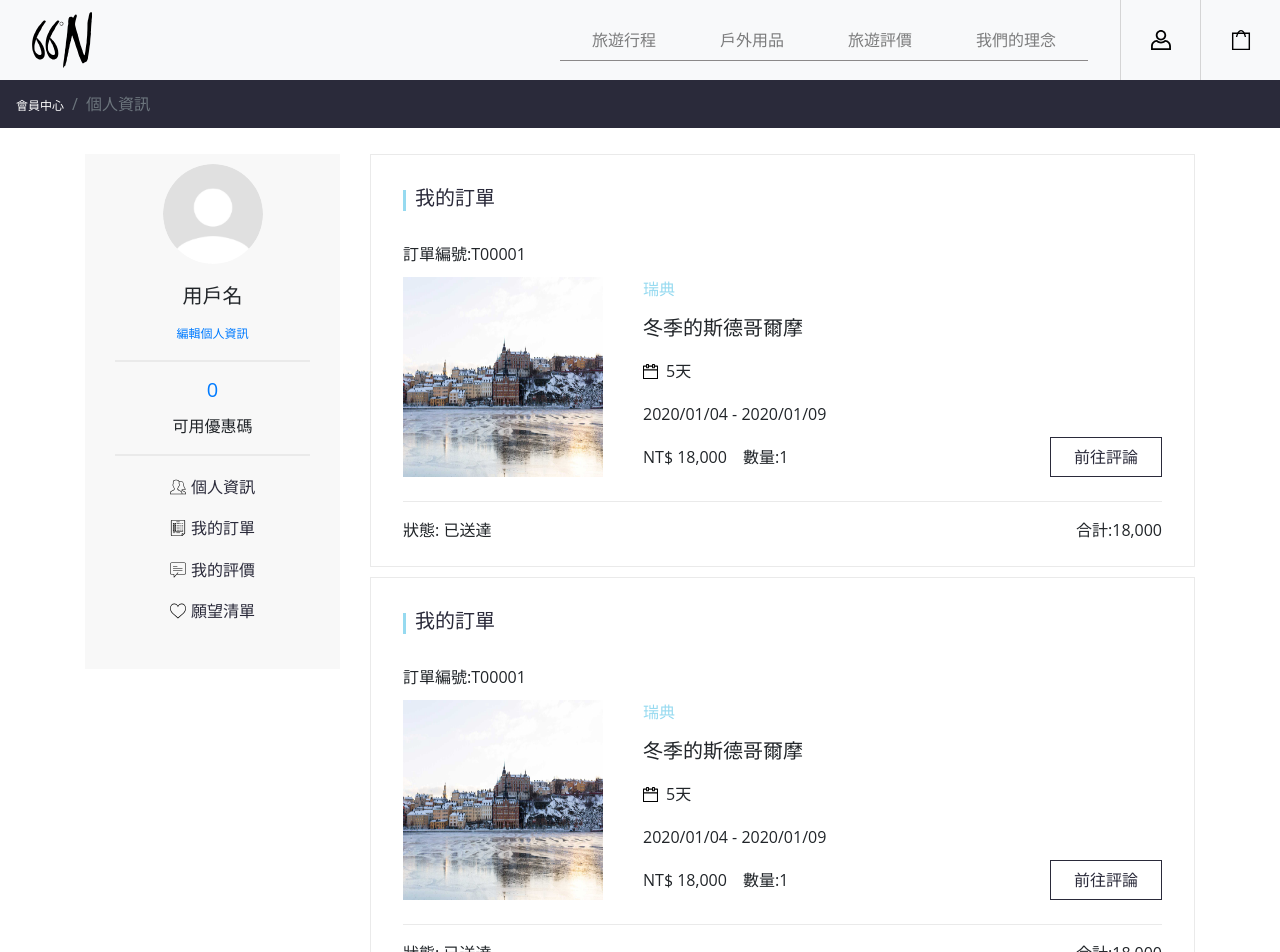
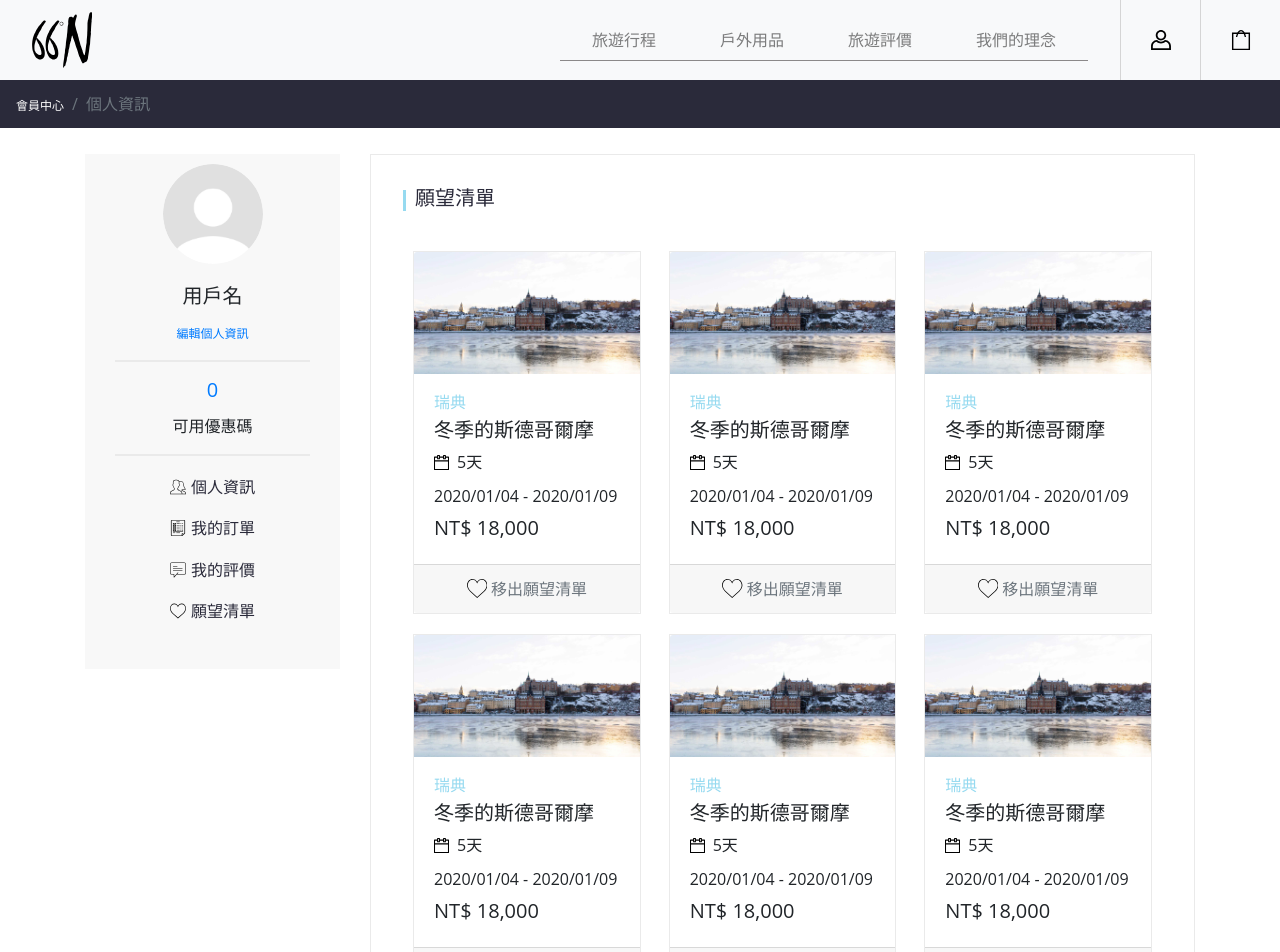
Before and after one commit to T-Bone1902/n66_dev, a React (Create React App) app: page / in a window 1280 px wide. Shown: the top 952 px of the page. Built offline with nearby package versions, Linux system fonts and the light colour scheme.

Commit message:
20191105

```diff
--- a/src/App.js
+++ b/src/App.js
@@ -8,7 +8,7 @@ import NavBar from "./component/NavBar/NavBar";
 import MemberLeftMenu from "./component/member_left_menu/MemberLeftMenu";
 import MemberInfoList from "./component/Member_info_list/MemberInfoList";
 import MemberPassword from "./component/Member_password/MemberPassword";
-import WishList from "./component/Member_wish_list/MemberWishList";
+import MemberWishList from "./component/Member_wish_list/MemberWishList";
 import OrderList from "./component/Member_order_list/MemberOrderList";
 import MemberCommentList from "./component/Member_comment_list/MemberCommentList";
 import CommentFilterBox from "./component/Comment_filter_box/CommentFilterBox";
@@ -16,6 +16,7 @@ import CommentFilterBox from "./component/Comment_filter_box/CommentFilterBox";
 import Comment from "./page/comment/Comment.jsx";
 import DashBoard from "./page/dashboard/DashBoard";
 import Order from "./page/order/Order";
+import WishList from "./page/wishlist/WishList";
 
 import { BrowserRouter as Router, Route } from "react-router-dom";
 
@@ -30,7 +31,7 @@ class App extends Component {
         {/* <MemberLeftMenu /> */}
         {/* <MemberInfoList /> */}
         {/* <MemberPassword /> */}
-        {/* <WishList /> */}
+        {/* <MemberWishList /> */}
         {/* <OrderList /> */}
         {/* <Login /> */}
         {/* <MemberCommentList /> */}
@@ -39,7 +40,8 @@ class App extends Component {
         {/* page */}
         {/* <Comment /> */}
         {/* <DashBoard /> */}
-        <Order />
+        {/* <Order /> */}
+        <WishList />
       </>
     );
   }
--- a/src/component/Member_wish_list/MemberWishList.jsx
+++ b/src/component/Member_wish_list/MemberWishList.jsx
@@ -1,14 +1,12 @@
-import React, { Component } from 'react';
-import { Accordion, Card, Form, Button, Row, Col } from 'react-bootstrap';
+import React, { Component } from "react";
+import { Accordion, Card, Form, Button, Row, Col } from "react-bootstrap";
 import sotckholm from "./img/sotckholm-lhiver-1221 (2).jpg";
 import { ReactComponent as Calendar } from "./img/calendar.svg";
 import { ReactComponent as Like } from "./img/like.svg";
-import './member_wish_list.css'
-
-
+import "./member_wish_list.css";
 
 class WishList extends Component {
-    state = {}
+  state = {};
   render() {
     return (
       <div className="wish-list-container">
@@ -17,28 +15,149 @@ class WishList extends Component {
             <span>願望清單</span>
           </Col>
         </Row>
-                <Row >
+        <Row>
           <Col className="card-container d-flex">
-                        <Card style={{ width: '18rem' }}>
+            <Card className="wish-list-item">
               <Card.Img variant="top" src={sotckholm} />
               <Card.Body className="py-3">
-                                <span style={{ color: '#96daf0' }}>瑞典</span>
+                <span style={{ color: "#96daf0" }}>瑞典</span>
                 <Card.Title className="mt-1 mb-2">冬季的斯德哥爾摩</Card.Title>
                 <div className="d-flex align-items-center mb-2">
                   <Calendar />
                   <span className="ml-2">5天</span>
-                                    <span className="vertical-align-middle product-duration">2020/01/04 - 2020/01/09</span>
+                </div>
+                <div className="mb-2">
+                  <span className="vertical-align-middle product-duration">
+                    2020/01/04 - 2020/01/09
+                  </span>
                 </div>
                 <div>
                   <h5>NT$ 18,000</h5>
                 </div>
               </Card.Body>
-                            <Card.Footer className="text-muted justify-content-center d-flex align-items-center"><Like /><span className="pl-1">移出願望清單</span></Card.Footer>
+              <Card.Footer className="text-muted justify-content-center d-flex align-items-center">
+                <Like />
+                <span className="pl-1">移出願望清單</span>
+              </Card.Footer>
+            </Card>
+            <Card className="wish-list-item">
+              <Card.Img variant="top" src={sotckholm} />
+              <Card.Body className="py-3">
+                <span style={{ color: "#96daf0" }}>瑞典</span>
+                <Card.Title className="mt-1 mb-2">冬季的斯德哥爾摩</Card.Title>
+                <div className="d-flex align-items-center mb-2">
+                  <Calendar />
+                  <span className="ml-2">5天</span>
+                </div>
+                <div className="mb-2">
+                  <span className="vertical-align-middle product-duration">
+                    2020/01/04 - 2020/01/09
+                  </span>
+                </div>
+                <div>
+                  <h5>NT$ 18,000</h5>
+                </div>
+              </Card.Body>
+              <Card.Footer className="text-muted justify-content-center d-flex align-items-center">
+                <Like />
+                <span className="pl-1">移出願望清單</span>
+              </Card.Footer>
+            </Card>
+            <Card className="wish-list-item">
+              <Card.Img variant="top" src={sotckholm} />
+              <Card.Body className="py-3">
+                <span style={{ color: "#96daf0" }}>瑞典</span>
+                <Card.Title className="mt-1 mb-2">冬季的斯德哥爾摩</Card.Title>
+                <div className="d-flex align-items-center mb-2">
+                  <Calendar />
+                  <span className="ml-2">5天</span>
+                </div>
+                <div className="mb-2">
+                  <span className="vertical-align-middle product-duration">
+                    2020/01/04 - 2020/01/09
+                  </span>
+                </div>
+                <div>
+                  <h5>NT$ 18,000</h5>
+                </div>
+              </Card.Body>
+              <Card.Footer className="text-muted justify-content-center d-flex align-items-center">
+                <Like />
+                <span className="pl-1">移出願望清單</span>
+              </Card.Footer>
+            </Card>
+            <Card className="wish-list-item">
+              <Card.Img variant="top" src={sotckholm} />
+              <Card.Body className="py-3">
+                <span style={{ color: "#96daf0" }}>瑞典</span>
+                <Card.Title className="mt-1 mb-2">冬季的斯德哥爾摩</Card.Title>
+                <div className="d-flex align-items-center mb-2">
+                  <Calendar />
+                  <span className="ml-2">5天</span>
+                </div>
+                <div className="mb-2">
+                  <span className="vertical-align-middle product-duration">
+                    2020/01/04 - 2020/01/09
+                  </span>
+                </div>
+                <div>
+                  <h5>NT$ 18,000</h5>
+                </div>
+              </Card.Body>
+              <Card.Footer className="text-muted justify-content-center d-flex align-items-center">
+                <Like />
+                <span className="pl-1">移出願望清單</span>
+              </Card.Footer>
+            </Card>
+            <Card className="wish-list-item">
+              <Card.Img variant="top" src={sotckholm} />
+              <Card.Body className="py-3">
+                <span style={{ color: "#96daf0" }}>瑞典</span>
+                <Card.Title className="mt-1 mb-2">冬季的斯德哥爾摩</Card.Title>
+                <div className="d-flex align-items-center mb-2">
+                  <Calendar />
+                  <span className="ml-2">5天</span>
+                </div>
+                <div className="mb-2">
+                  <span className="vertical-align-middle product-duration">
+                    2020/01/04 - 2020/01/09
+                  </span>
+                </div>
+                <div>
+                  <h5>NT$ 18,000</h5>
+                </div>
+              </Card.Body>
+              <Card.Footer className="text-muted justify-content-center d-flex align-items-center">
+                <Like />
+                <span className="pl-1">移出願望清單</span>
+              </Card.Footer>
+            </Card>
+            <Card className="wish-list-item">
+              <Card.Img variant="top" src={sotckholm} />
+              <Card.Body className="py-3">
+                <span style={{ color: "#96daf0" }}>瑞典</span>
+                <Card.Title className="mt-1 mb-2">冬季的斯德哥爾摩</Card.Title>
+                <div className="d-flex align-items-center mb-2">
+                  <Calendar />
+                  <span className="ml-2">5天</span>
+                </div>
+                <div className="mb-2">
+                  <span className="vertical-align-middle product-duration">
+                    2020/01/04 - 2020/01/09
+                  </span>
+                </div>
+                <div>
+                  <h5>NT$ 18,000</h5>
+                </div>
+              </Card.Body>
+              <Card.Footer className="text-muted justify-content-center d-flex align-items-center">
+                <Like />
+                <span className="pl-1">移出願望清單</span>
+              </Card.Footer>
             </Card>
           </Col>
         </Row>
       </div>
-
     );
   }
 }
--- a/src/component/Member_wish_list/member_wish_list.css
+++ b/src/component/Member_wish_list/member_wish_list.css
@@ -3,9 +3,9 @@
 }
 
 .wish-list-container {
-  border: 1px solid #EAEAEA;
+  border: 1px solid #eaeaea;
   max-width: 960px;
-  margin: auto;
+  margin: 10px auto 0 auto;
 }
 
 .wish-list-container .row {
@@ -13,7 +13,7 @@
 }
 
 .wish-list-container .card {
-  border: 1px solid #EAEAEA;
+  border: 1px solid #eaeaea;
   border-radius: 0;
 }
 
@@ -24,6 +24,16 @@
 
 .card-container {
   padding: 0 2rem 2.5rem 2rem;
+  -ms-flex-wrap: wrap;
+      flex-wrap: wrap;
+  -webkit-box-pack: justify;
+      -ms-flex-pack: justify;
+          justify-content: space-between;
+}
+
+.wish-list-item {
+  width: 30%;
+  margin: 10px 10px;
 }
 
 .wish-list-title span {
@@ -41,9 +51,4 @@
   left: 2rem;
   background-color: #96daf0;
 }
-
-.product-duration {
-  margin-left: 0.5rem;
-  padding-left: 0.5rem;
-}
 /*# sourceMappingURL=member_wish_list.css.map */
--- a/src/component/Member_wish_list/member_wish_list.scss
+++ b/src/component/Member_wish_list/member_wish_list.scss
@@ -1,41 +1,45 @@
 // common
 
-.vertical-align-middle{
+.vertical-align-middle {
   vertical-align: middle;
 }
 
-
-.wish-list-container{
-    border: 1px solid #EAEAEA;
-    max-width: 960px;
-    margin:auto;
+.wish-list-container {
+  border: 1px solid #eaeaea;
+  max-width: 960px;
+  margin: 10px auto 0 auto;
 }
 
-.wish-list-container .row{
-    margin:0;
+.wish-list-container .row {
+  margin: 0;
 }
 
-.wish-list-container .card{
-  border: 1px solid #EAEAEA;
-  border-radius:0;
+.wish-list-container .card {
+  border: 1px solid #eaeaea;
+  border-radius: 0;
 }
 
-.wish-list-title{
-    padding: 1.75rem 2.75rem;
-    position:relative;
+.wish-list-title {
+  padding: 1.75rem 2.75rem;
+  position: relative;
 }
 
-.card-container{
-  padding: 0 2rem 2.5rem 2rem
+.card-container {
+  padding: 0 2rem 2.5rem 2rem;
+  flex-wrap: wrap;
+  justify-content: space-between;
 }
 
+.wish-list-item {
+  width: 30%;
+  margin: 10px 10px;
+}
 
 .wish-list-title span {
   font-size: 1.25rem;
   color: #2a2a3a;
   font-weight: 300;
 }
-
 
 .wish-list-title span:before {
   content: "";
@@ -46,9 +50,3 @@
   left: 2rem;
   background-color: #96daf0;
 }
-
-.product-duration{
-  // border-left: 1px solid #EAEAEA;
-  margin-left: 0.5rem;
-  padding-left:0.5rem;
-}
--- /dev/null
+++ b/src/page/wishlist/WishList.jsx
@@ -0,0 +1,29 @@
+import React, { Component } from "react";
+import { Row, Col } from "react-bootstrap";
+import NavBar from "../../component/NavBar/NavBar";
+import MemberLeftMenu from "../../component/member_left_menu/MemberLeftMenu";
+import MemberWishList from "../../component/Member_wish_list/MemberWishList";
+
+import "./wishlist.css";
+class WishList extends Component {
+  state = {};
+  render() {
+    return (
+      <>
+        <NavBar />
+        <div className="container">
+          <Row>
+            <Col className="col-xl-3 col-md-4 col-sm-12 col-xs-12">
+              <MemberLeftMenu />
+            </Col>
+            <div className="col-xl-9 col-md-8 ">
+              <MemberWishList />
+            </div>
+          </Row>
+        </div>
+      </>
+    );
+  }
+}
+
+export default WishList;
--- /dev/null
+++ b/src/page/wishlist/wishlist.css
@@ -0,0 +1,12 @@
+@media only screen and (max-width: 1200px) {
+  .wish-list-item {
+    width: 45%;
+  }
+}
+
+@media only screen and (max-width: 992px) {
+  .wish-list-item {
+    width: 100%;
+  }
+}
+/*# sourceMappingURL=wishlist.css.map */
--- /dev/null
+++ b/src/page/wishlist/wishlist.scss
@@ -0,0 +1,13 @@
+@media only screen and(max-width: 1200px) {
+  .wish-list-item {
+    // flex: 2;
+    width: 45%;
+    // width: 12rem;
+  }
+}
+
+@media only screen and(max-width: 992px){
+    .wish-list-item {
+        width:100%
+    }
+}
```
Also changed, not shown: 2 other files (tests, documents, lock files or other folders). Lines whose indentation alone changed are shown as unchanged.
